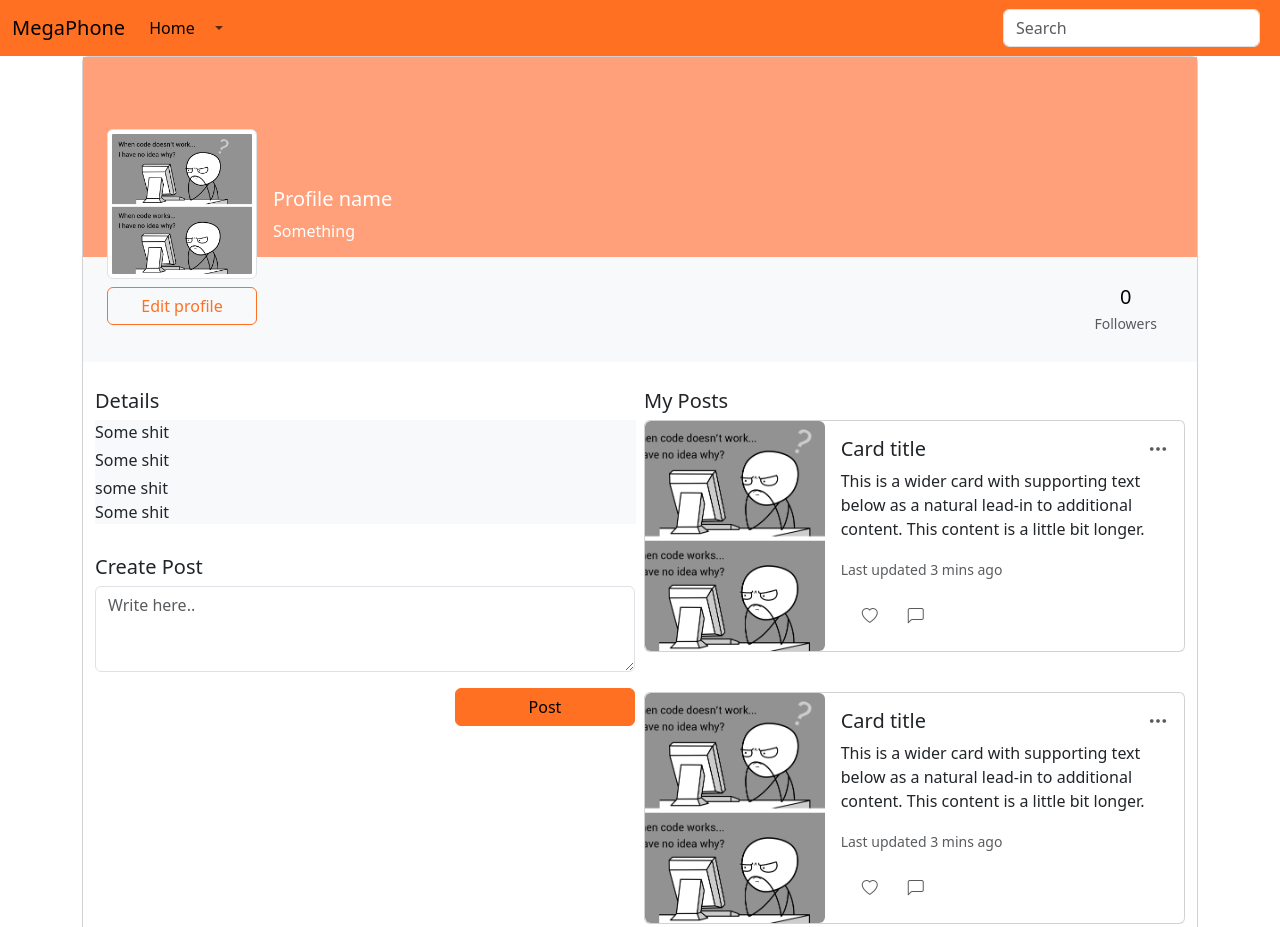
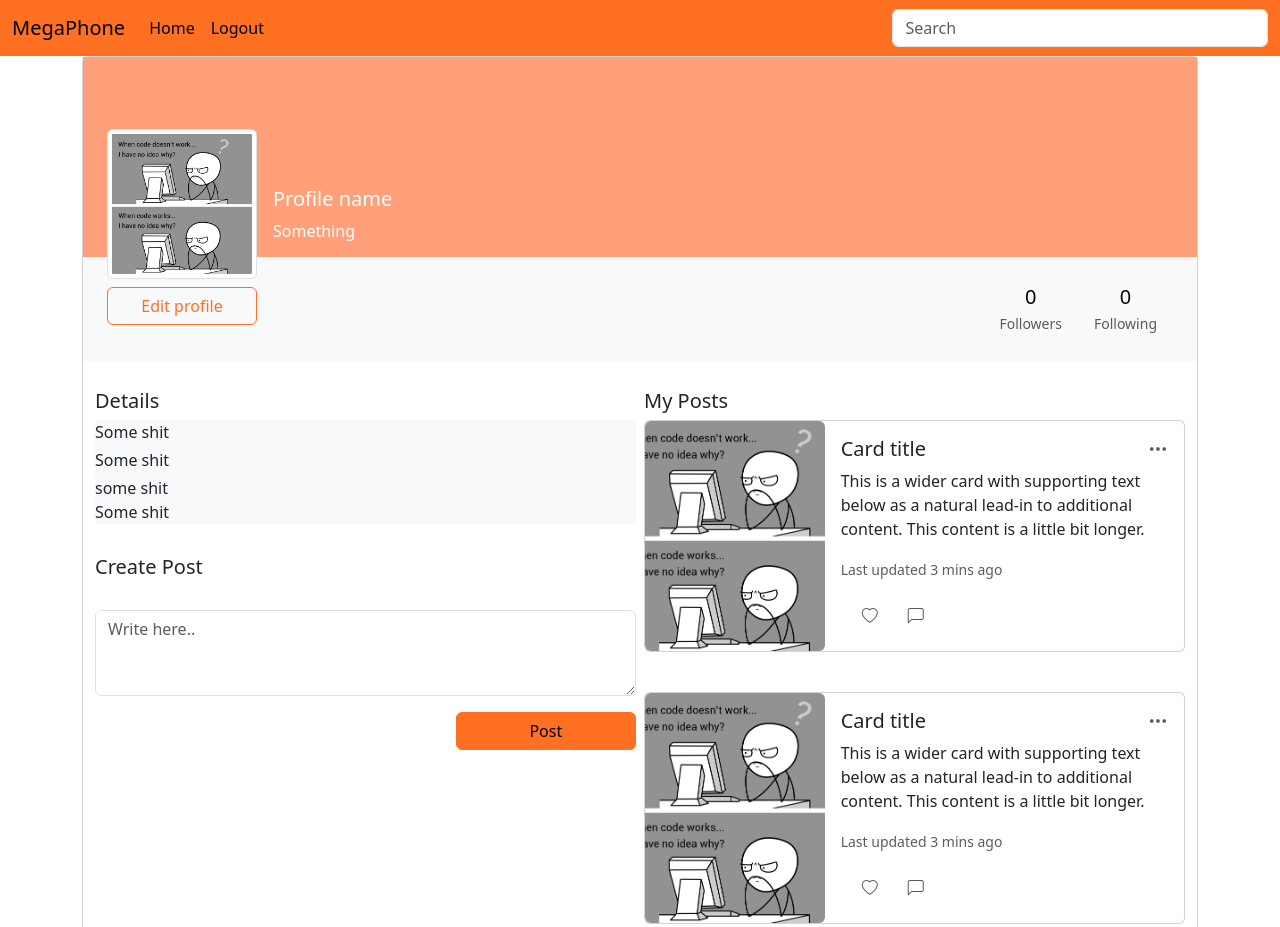
Before and after one commit to k12re/Social-Network, a website: page profile.html in a window 1280 px wide. Shown: the top 927 px of the page. Drawn offline with nearby package versions, Linux system fonts and the light colour scheme.

Commit message:
bootstrap classes updates

```diff
--- a/profile.html
+++ b/profile.html
@@ -36,24 +36,17 @@
         <div class="collapse navbar-collapse" id="navbarSupportedContent">
           <ul class="navbar-nav me-auto mb-2 mb-lg-0">
             <li class="nav-item">
-              <a class="nav-link active" aria-current="page" href="#">Home</a>
+              <a class="nav-link active" aria-current="page" href="home.html"
+                >Home</a
+              >
             </li>
-            <li class="nav-item dropdown">
-              <a
-                class="nav-link dropdown-toggle"
-                href="#"
-                role="button"
-                data-bs-toggle="dropdown"
-                aria-expanded="false">
-              </a>
-              <ul class="dropdown-menu">
-                <li>
-                  <a class="dropdown-item" href="#">Logout</a>
-                </li>
-              </ul>
+            <li class="nav-item">
+              <a class="nav-link active" aria-current="page" href="index.html"
+                >Logout</a
+              >
             </li>
           </ul>
-          <form class="d-flex" role="search">
+          <form class="col-lg-4" role="search">
             <input
               class="form-control me-2"
               type="search"
@@ -98,6 +91,10 @@
                     <p class="mb-1 h5">0</p>
                     <p class="small text-muted mb-0">Followers</p>
                   </div>
+                  <div class="px-3">
+                    <p class="mb-1 h5">0</p>
+                    <p class="small text-muted mb-0">Following</p>
+                  </div>
                 </div>
               </div>
               <div class="container">
@@ -112,9 +109,13 @@
                         <p class="font-italic mb-1">Some shit</p>
                       </div>
                     </div>
-                    <form style="max-width: 540px">
+                    <form style="max-width: 730px">
                       <div>
                         <p class="pt-4 lead fw-normal mb-1">Create Post</p>
+                        <label
+                          for="exampleFormControlTextarea1"
+                          class="form-label">
+                        </label>
                         <textarea
                           class="form-control mb-3"
                           id="exampleFormControlTextarea1"
```
